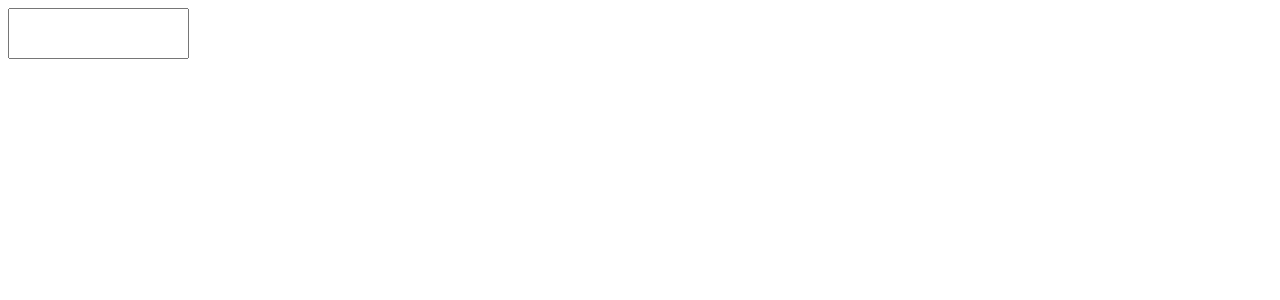
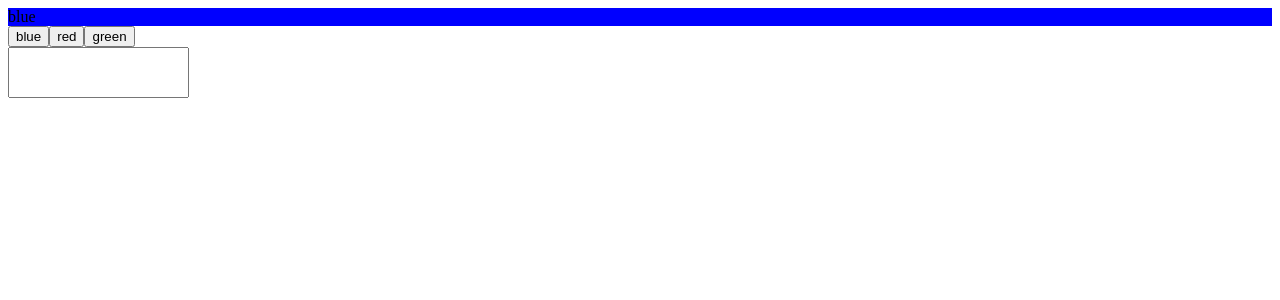
Before and after one commit to joshuatso/react-state-history-tree, a React (Create React App) app: page / in a window 1280 px wide. Shown: the top 300 px of the page. Built offline with nearby package versions, Linux system fonts and the light colour scheme; the HTML template or start-up script is replaced by a standard one.

Commit message:
added support for setting state by passing function, added note to readme about tabindex requirement

```diff
--- a/package.json
+++ b/package.json
@@ -26,8 +26,7 @@
     "build": "react-scripts build",
     "test": "react-scripts test",
     "eject": "react-scripts eject",
-    "publish:npm": "rm -rf dist && mkdir dist &&  babel src -d dist --copy-files",
-    "publish-build": "./node_modules/.bin/babel src --out-file index.js"
+    "publish:npm": "rm -rf dist && mkdir dist &&  babel src -d dist --copy-files"
   },
   "eslintConfig": {
     "extends": "react-app"
--- a/src/components/Test.js
+++ b/src/components/Test.js
@@ -3,10 +3,27 @@ import useStateHistoryTree from "../hooks/useStateHistoryTree"
 import ForkedRedoTextField from "./ForkedRedoTextField"
 
 export default function Test() {
+    const [color, setColor,
+              {
+                  undo,
+                  redo,
+                  getCurrentBranches,
+                  getCurrentSubtree,
+                  defaultKeyDownHandler,
+                  atRoot,
+                  atLeaf
+              }
+          ] = useStateHistoryTree("blue")
 
     return (
-        <div>
-            <ForkedRedoTextField multiline></ForkedRedoTextField>
-        </div>
-    )
-}
+        <>
+      <div onKeyDown={defaultKeyDownHandler} tabindex="0">
+          <div style={{backgroundColor: color}}>{color}</div>
+          <button onClick={() => setColor(prevColor => "blue")}>blue</button>
+          <button onClick={() => setColor("red")}>red</button>
+          <button onClick={() => setColor("green")}>green</button>
+      </div>
+      <ForkedRedoTextField multiline></ForkedRedoTextField>
+      </>
+    );
+  };
--- a/src/hooks/useStateHistoryTree.js
+++ b/src/hooks/useStateHistoryTree.js
@@ -14,7 +14,12 @@ export default function useStateHistoryTree(initialState) {
     const [atLeaf, setAtLeaf] = useState(true)
 
     function addValue(newValue) {
-        const newNode = new Node(newValue)
+        let newNode
+        if (newValue instanceof Function) {
+            newNode = new Node(newValue(value))
+        } else {
+            newNode = new Node(newValue)
+        }
         current.addChild(newNode)
         setCurrent(newNode)
     }
@@ -90,6 +95,7 @@ export default function useStateHistoryTree(initialState) {
     }, [current])
 
     function defaultKeyDownHandler(e) {
+        console.log("in")
         // ctrl + z and ctrl + shift + z
         if ((e.metaKey || e.ctrlKey) && e.key === 'z' && !e.shiftKey) {
             e.preventDefault()
```
Also changed, not shown: 1 other file (tests, documents, lock files or other folders).
